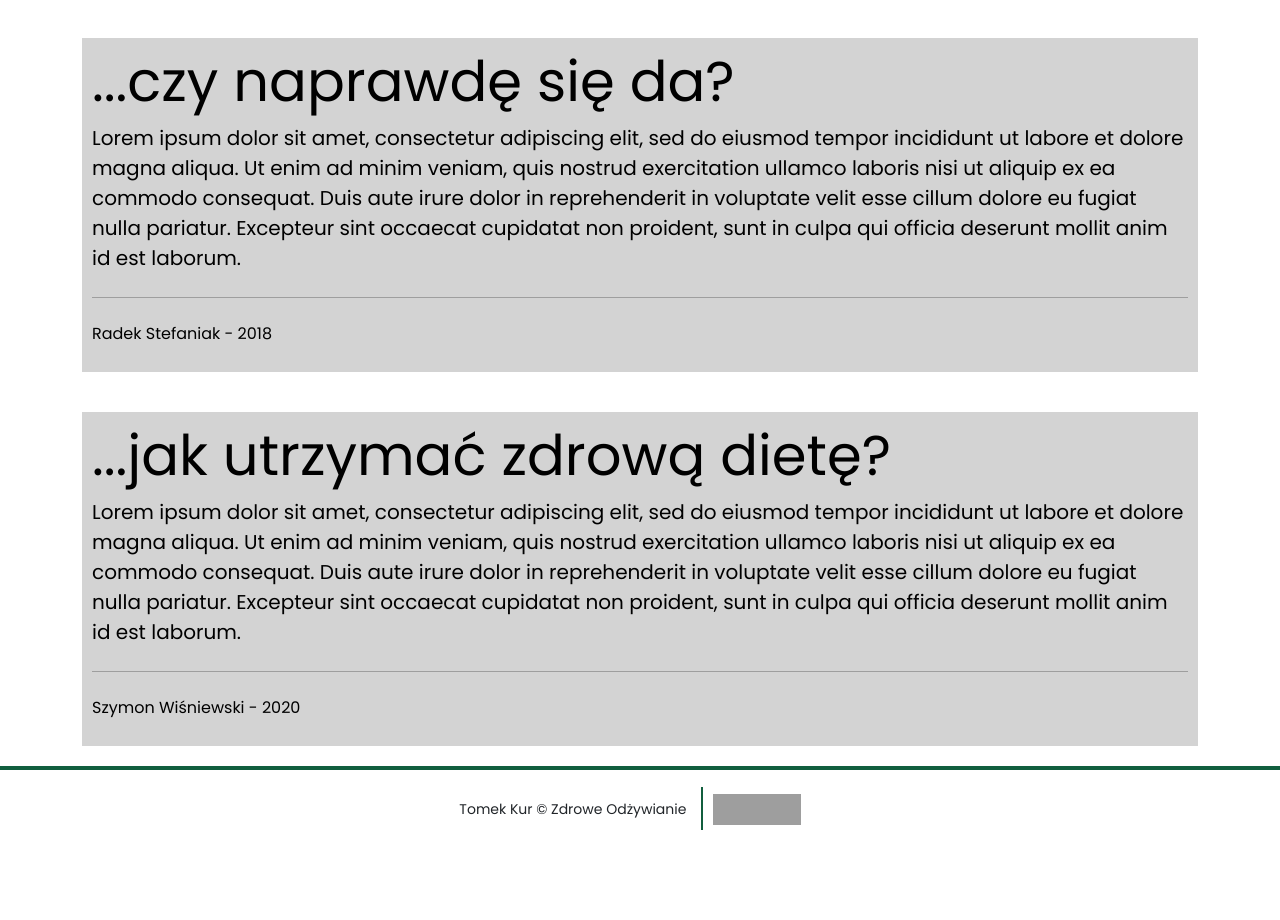
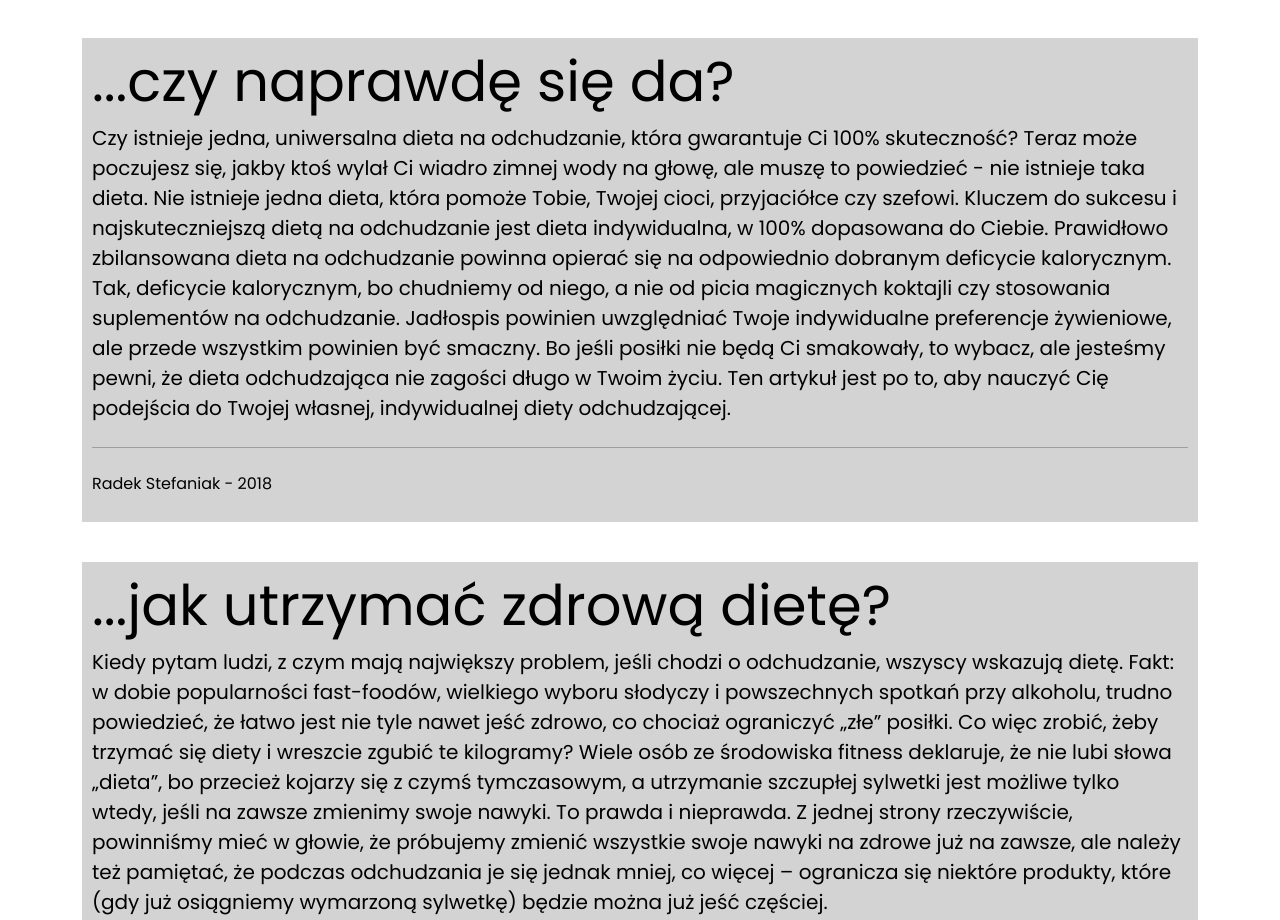
Before and after one commit to partaczwloskichczolgow/nicjuz, a plain HTML site: page index.html in a window 1280 px wide. Shown: the part 1269-2189 px from the top of the page. Before the commit the page ends 2118 px from the top, so only its background shows below. Drawn offline with nearby package versions, Linux system fonts and the light colour scheme; grey boxes are pictures that could not be loaded.

Commit message:
Update index.html

```diff
--- a/index.html
+++ b/index.html
@@ -122,13 +122,16 @@
       <div class="container pojemnikgrubasow">
       <div class="jumbotron grubas1">
         <h1 class="display-4">...czy naprawdę się da?</h1>
-        <p class="lead">Lorem ipsum dolor sit amet, consectetur adipiscing elit, sed do eiusmod tempor incididunt ut labore et dolore magna aliqua. Ut enim ad minim veniam, quis nostrud exercitation ullamco laboris nisi ut aliquip ex ea commodo consequat. Duis aute irure dolor in reprehenderit in voluptate velit esse cillum dolore eu fugiat nulla pariatur. Excepteur sint occaecat cupidatat non proident, sunt in culpa qui officia deserunt mollit anim id est laborum.</p>
+        <p class="lead">Czy istnieje jedna, uniwersalna dieta na odchudzanie, która gwarantuje Ci 100% skuteczność? Teraz może poczujesz się, jakby ktoś wylał Ci wiadro zimnej wody na głowę, ale muszę to powiedzieć - nie istnieje taka dieta. Nie istnieje jedna dieta, która pomoże Tobie, Twojej cioci, przyjaciółce czy szefowi. Kluczem do sukcesu i najskuteczniejszą dietą na odchudzanie jest dieta indywidualna, w 100% dopasowana do Ciebie. Prawidłowo zbilansowana dieta na odchudzanie powinna opierać się na odpowiednio dobranym deficycie kalorycznym. Tak, deficycie kalorycznym, bo chudniemy od niego, a nie od picia magicznych koktajli czy stosowania suplementów na odchudzanie. Jadłospis powinien uwzględniać Twoje indywidualne preferencje żywieniowe, ale przede wszystkim powinien być smaczny. Bo jeśli posiłki nie będą Ci smakowały, to wybacz, ale jesteśmy pewni, że dieta odchudzająca nie zagości długo w Twoim życiu. Ten artykuł jest po to, aby nauczyć Cię podejścia do Twojej własnej, indywidualnej diety odchudzającej.</p>
         <hr class="my-4">
         <p>Radek Stefaniak - 2018</p>
       </div>
       <div class="jumbotron grubas2">
         <h1 class="display-4">...jak utrzymać zdrową dietę?</h1>
-        <p class="lead">Lorem ipsum dolor sit amet, consectetur adipiscing elit, sed do eiusmod tempor incididunt ut labore et dolore magna aliqua. Ut enim ad minim veniam, quis nostrud exercitation ullamco laboris nisi ut aliquip ex ea commodo consequat. Duis aute irure dolor in reprehenderit in voluptate velit esse cillum dolore eu fugiat nulla pariatur. Excepteur sint occaecat cupidatat non proident, sunt in culpa qui officia deserunt mollit anim id est laborum.</p>
+        <p class="lead">Kiedy pytam ludzi, z czym mają największy problem, jeśli chodzi o odchudzanie, wszyscy wskazują dietę. Fakt: w dobie popularności fast-foodów, wielkiego wyboru słodyczy i powszechnych spotkań przy alkoholu, trudno powiedzieć, że łatwo jest nie tyle nawet jeść zdrowo, co chociaż ograniczyć „złe” posiłki. Co więc zrobić, żeby trzymać się diety i wreszcie zgubić te kilogramy?
+
+
+          Wiele osób ze środowiska fitness deklaruje, że nie lubi słowa „dieta”, bo przecież kojarzy się z czymś tymczasowym, a utrzymanie szczupłej sylwetki jest możliwe tylko wtedy, jeśli na zawsze zmienimy swoje nawyki. To prawda i nieprawda. Z jednej strony rzeczywiście, powinniśmy mieć w głowie, że próbujemy zmienić wszystkie swoje nawyki na zdrowe już na zawsze, ale należy też pamiętać, że podczas odchudzania je się jednak mniej, co więcej – ogranicza się niektóre produkty, które (gdy już osiągniemy wymarzoną sylwetkę) będzie można już jeść częściej.</p>
         <hr class="my-4">
         <p>Szymon Wiśniewski - 2020</p>
       </div>
```
